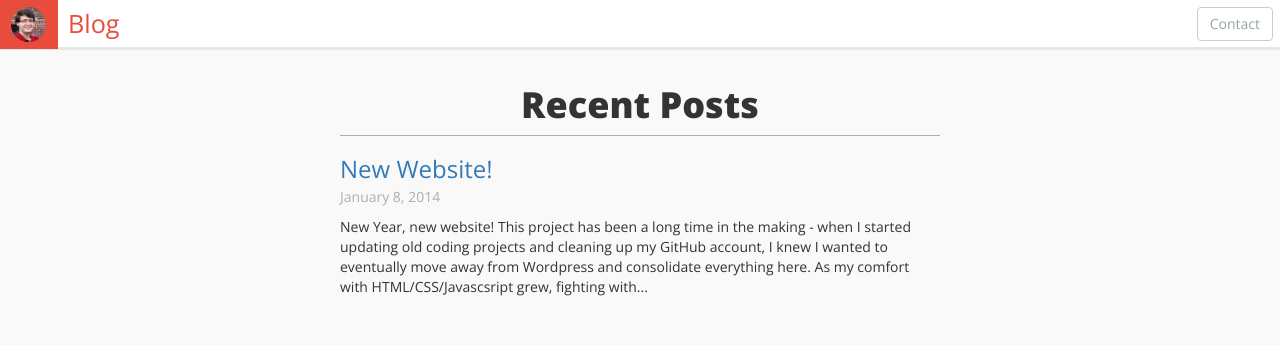
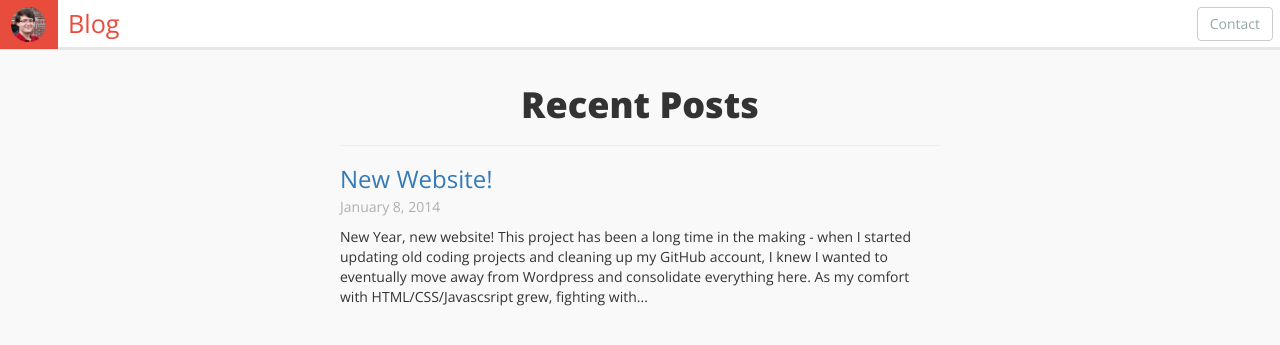
Before and after one commit to brettrowley/brettrowley.github.io, a Jekyll site: the page built from blog/index.html, in a window 1280 px wide. Shown: the top 345 px of the page. Built offline with Jekyll 4.4.1, drawn with Linux system fonts in a browser that asks for light colours.

Commit message:
Blog CSS updates

```diff
--- a/_layouts/post.html
+++ b/_layouts/post.html
@@ -3,7 +3,7 @@
 ---
 <style>
 .post{
-	width: 80%;
+	width: 90%;
 	max-width: 600px;
 	margin: 0 auto;
 }
@@ -32,7 +32,7 @@
 </style>
 
 <div class="post">
-	<a href="/blog">< Recent Posts</a>
+	<a style="text-align: center; display: block" href="/blog">< Recent Posts</a>
   <header class="post-header">
     <h1 class="post-title">{{ page.headline }}</h1>
     <p class="post-meta">{{ page.date }}</p>
--- a/blog/index.html
+++ b/blog/index.html
@@ -3,11 +3,14 @@
 title: Blog
 ---
 <style>
-.post-snip{
-  width: 80%;
+#recent-posts{
+    width: 90%;
   max-width: 600px;
   margin: 0 auto;
-  border-top: 1px solid #aeaeae;
+}
+
+.post-snip{
+
   padding-bottom: 20px;
 }
 
@@ -26,8 +29,9 @@
   margin-bottom: 10px;
 }
 </style>
-
+<div id="recent-posts">
 <h1>Recent Posts</h1>
+<hr>
 {% assign sorted_pages = (site.pages | sort: 'created') %}
 {% for article in sorted_pages reversed%}
   {% if article.layout == "post" %}
@@ -38,3 +42,4 @@
           </div>
   {% endif %}
 {% endfor %}
+</div>
```
